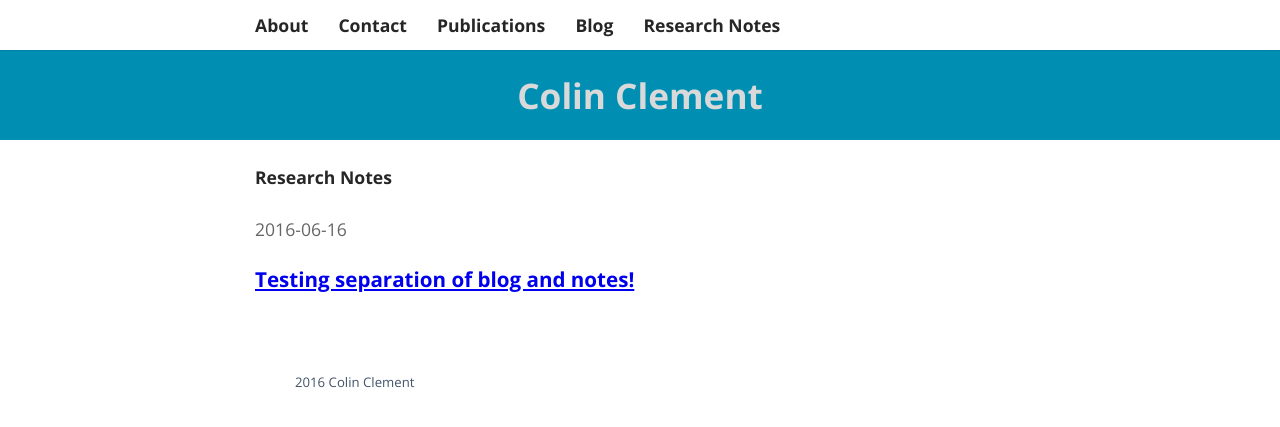
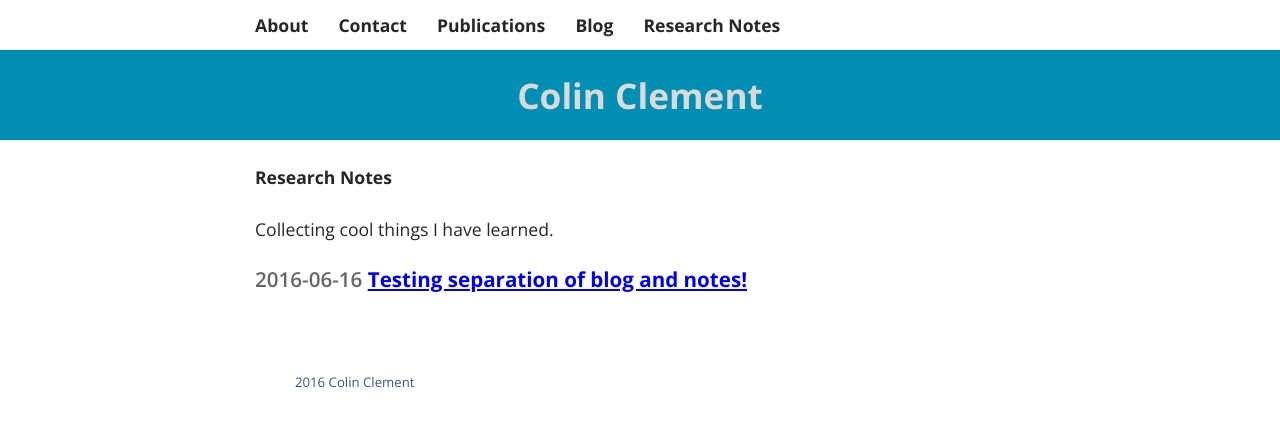
Before and after one commit to colinclement/cbclement, a Jekyll site: the page built from research_notes/index.html, in a window 1280 px wide. Shown: the top 427 px of the page. Built offline with Jekyll 4.4.1, drawn with Linux system fonts in a browser that asks for light colours.

Commit message:
update post listing format

```diff
--- a/blog/index.html
+++ b/blog/index.html
@@ -5,8 +5,7 @@ layout: default
 <h4>Blog</h4>
 {% for post in site.posts %}
     {% if post.categories contains 'blog' %}
-        <time>{{ post.date | date: "%F" }}</time>
-        <h3><a href="{{ post.url | prepend: site.baseurl }}">{{ post.title }}</a></h3>
+    <h3><time>{{ post.date | date: "%F" }}</time> <a href="{{ post.url | prepend: site.baseurl }}">{{ post.title }}</a></h3>
     {% endif %}
 {% endfor %}
 
--- a/research_notes/index.html
+++ b/research_notes/index.html
@@ -3,9 +3,10 @@ layout: default
 ---
 
 <h4>Research Notes</h4>
+<p>Collecting cool things I have learned.</p>
+
 {% for post in site.posts %}
     {% if post.categories contains 'notes' %}
-        <time>{{ post.date | date: "%F" }}</time>
-        <h3><a href="{{ post.url | prepend: site.baseurl }}">{{ post.title }}</a></h3>
+    <h3><time>{{ post.date | date: "%F" }}</time> <a href="{{ post.url | prepend: site.baseurl }}">{{ post.title }}</a></h3>
     {% endif %}
 {% endfor %}
```
Also changed, not shown: 3 other files.
